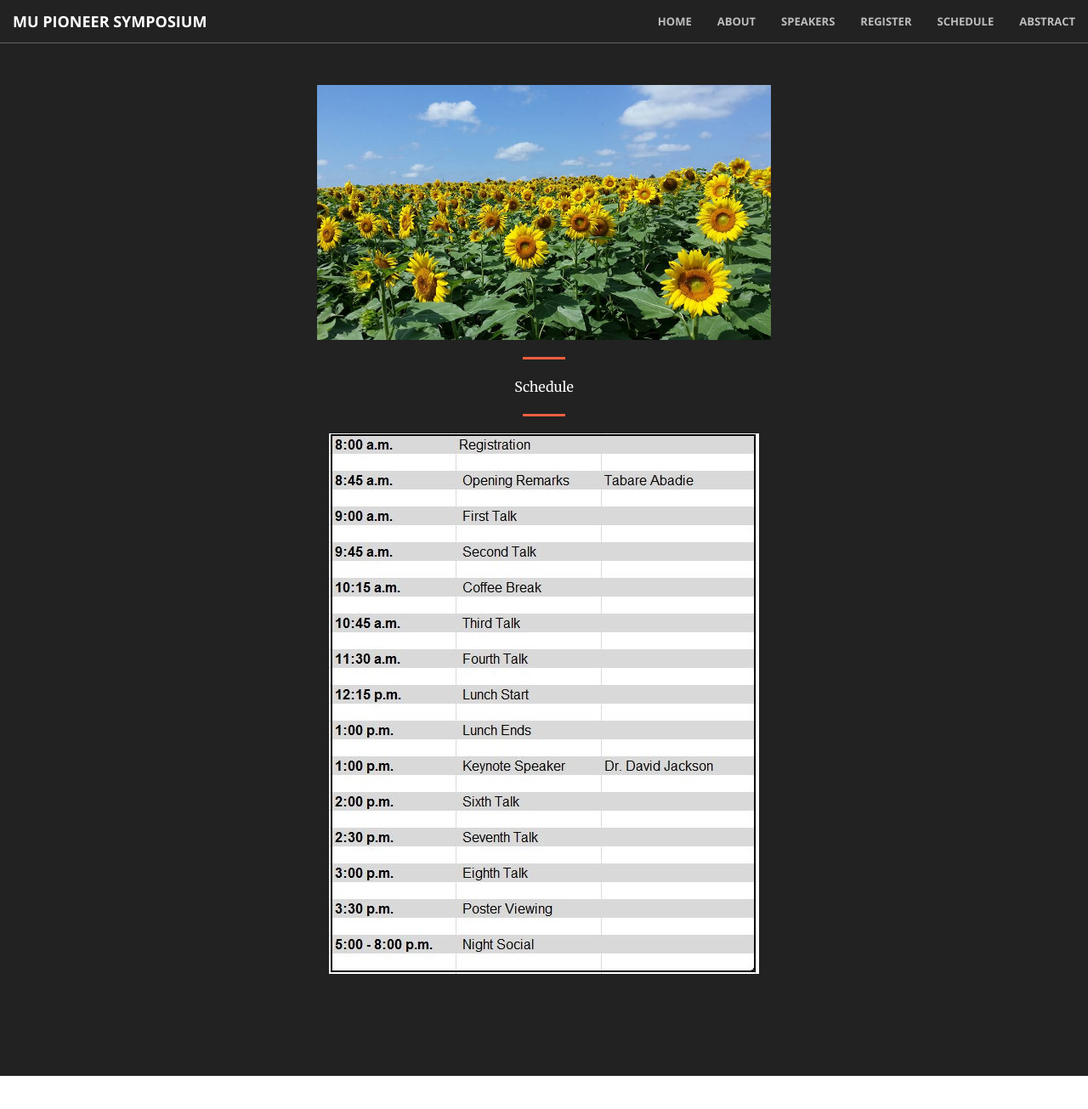
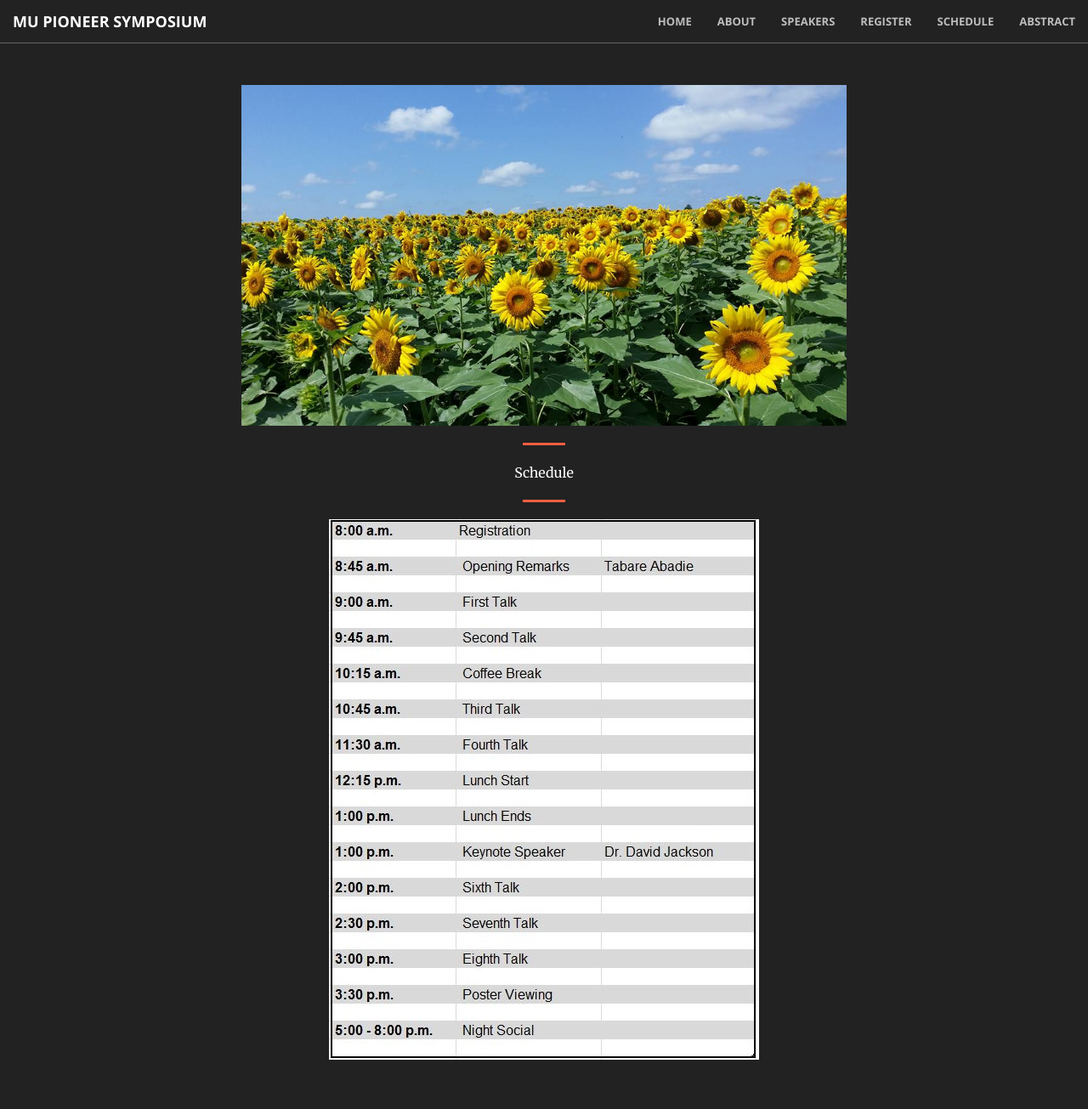
Before and after one commit to mupioneersymposium/mupioneersymposium.github.io, a Jekyll site: the page built from schedule.md, in a window 1280 px wide and 1367 px high. Shown: the top 1305 px of the window at 85% size. Built offline with Jekyll 4.4.1, drawn with Linux system fonts in a browser that asks for light colours.

Commit message:
Update schedule.md

```diff
--- a/schedule.md
+++ b/schedule.md
@@ -2,7 +2,7 @@
 layout: regular
 ---
 
-<img src="/img/sunflower.jpg" style="max-width:95%" height="300px"/>
+<img src="/img/sunflower.jpg" style="max-width:95%"/>
 
 <hr style="clear: both;" />
 
```
